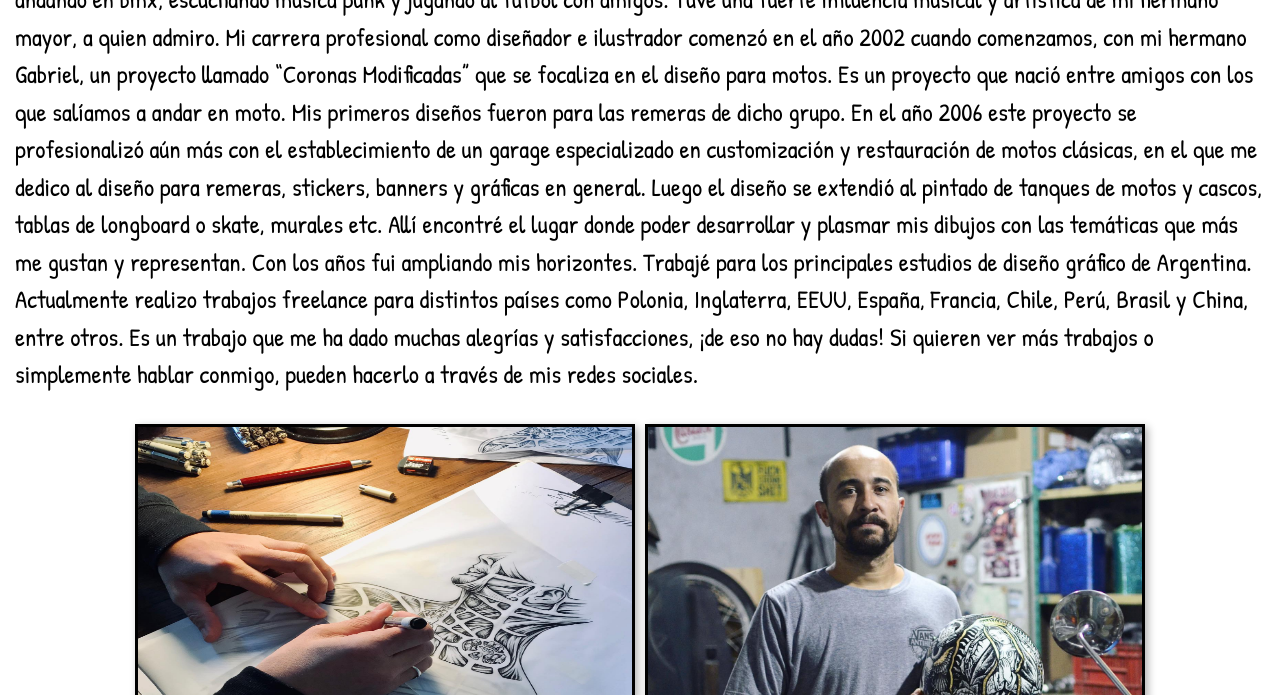
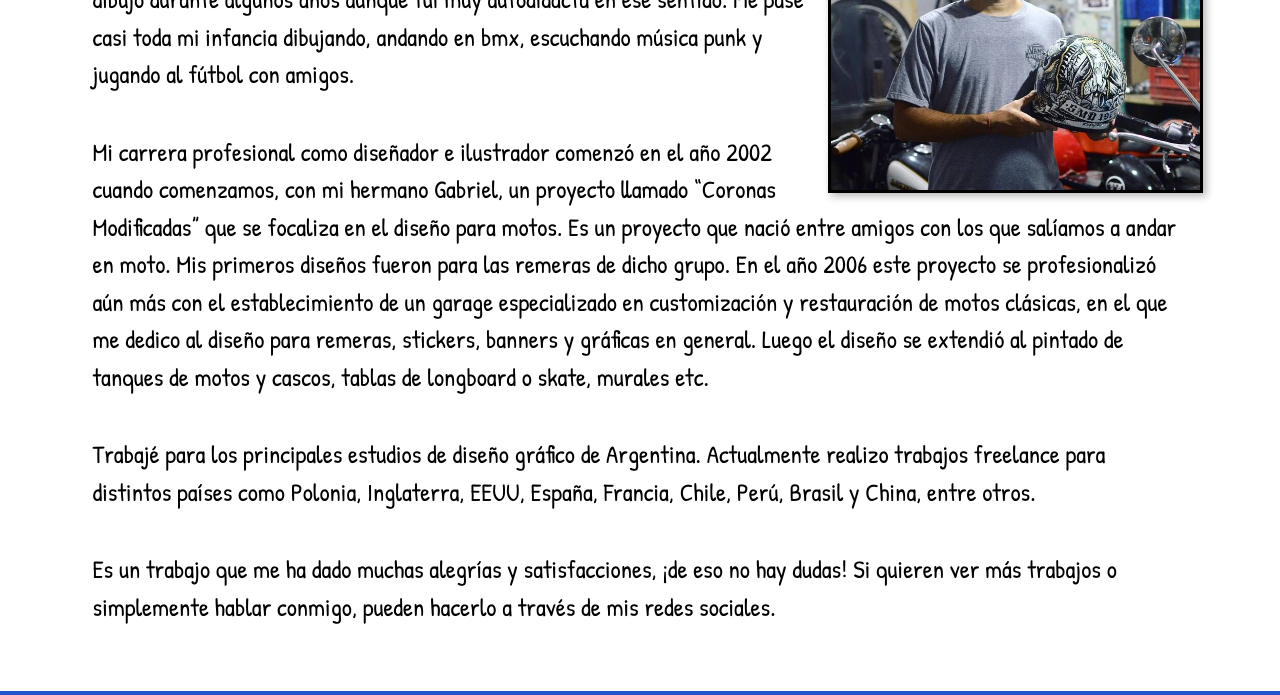
Before and after one commit to DiegoCasabona/Diye.3PF, a website: page pages/biografia.html in a window 1280 px wide. Shown: the part 290-985 px from the top of the page. Drawn offline with nearby package versions, Linux system fonts and the light colour scheme.

Commit message:
cambios 1 entrega final

```diff
--- a/package.json
+++ b/package.json
@@ -1,5 +1,5 @@
 {
-  "name": "diye.scss",
+  "name": "diye.scss.3pf",
   "version": "1.0.0",
   "description": "",
   "main": "index.js",
@@ -12,7 +12,7 @@
   "author": "",
   "license": "ISC",
   "dependencies": {
-    "sass": "^1.52.1"
+    "sass": "^1.52.3"
   },
   "devDependencies": {
     "node-sass": "^7.0.1",
--- a/pages/biografia.html
+++ b/pages/biografia.html
@@ -12,8 +12,7 @@
         integrity="sha384-1BmE4kWBq78iYhFldvKuhfTAU6auU8tT94WrHftjDbrCEXSU1oBoqyl2QvZ6jIW3" crossorigin="anonymous">
     <meta name="application-name" content="DIYE Diseñador/Ilustrador">
     <meta name="author" content="Diego Casabona">
-    <meta name="description"
-        content="Biografía de Diego Jiménez, DIYE">
+    <meta name="description" content="Biografía de Diego Jiménez, DIYE">
     <meta name="keywords" content="diseño, ilustración, dibujos, logos, serigrafía, gráfica, artista, stickers, banners, pintura, murales,
                 identidad corporativa, packaging, editorial, logos, fotografía, imagen visual, publicidad, comic">
     <meta name="viewport"
@@ -55,29 +54,37 @@
         <h1>BIOGRAFIA</h1>
     </header>
     <main>
-        <p>Soy Diego A. Jiménez aka DIYE y vivo en Buenos Aires, Argentina. Estudié Diseño Gráfico en la UBA, carrera
-            que me formó como profesional.
-            Tomé clases de dibujo durante algunos años aunque fui muy autodidacta en ese sentido. Me pasé casi toda mi
-            infancia dibujando, andando en bmx, escuchando música punk y jugando al fútbol con amigos. Tuve una fuerte
-            influencia musical y artística de mi hermano mayor, a quien admiro.
-            Mi carrera profesional como diseñador e ilustrador comenzó en el año 2002 cuando comenzamos, con mi hermano
-            Gabriel, un proyecto llamado “Coronas Modificadas” que se focaliza en el diseño para motos. Es un proyecto
-            que nació entre amigos con los que salíamos a andar en moto. Mis primeros diseños fueron para las remeras de
-            dicho grupo.
-            En el año 2006 este proyecto se profesionalizó aún más con el establecimiento de un garage especializado en
-            customización y restauración de motos clásicas, en el que me dedico al diseño para remeras, stickers,
-            banners y gráficas en general.
-            Luego el diseño se extendió al pintado de tanques de motos y cascos, tablas de longboard o skate, murales
-            etc. Allí encontré el lugar donde poder desarrollar y plasmar mis dibujos con las temáticas que más me
-            gustan y representan. Con los años fui ampliando mis horizontes. Trabajé para los principales estudios de
-            diseño gráfico de Argentina.
-            Actualmente realizo trabajos freelance para distintos países como Polonia, Inglaterra, EEUU, España,
-            Francia, Chile, Perú, Brasil y China, entre otros.
-            Es un trabajo que me ha dado muchas alegrías y satisfacciones, ¡de eso no hay dudas!
-            Si quieren ver más trabajos o simplemente hablar conmigo, pueden hacerlo a través de mis redes sociales.</p>
-        <div class="diegos">
-            <img class="imgBio" src="../assets/diego1.jpg">
-            <img class="imgBio" src="../assets/diego2.jpg">
+        <div class="container">
+            <div class="clearfix">
+                <img src="../assets/diego.jpg" class="col-md-4 float-md-end mb-3 ms-md-3 img-fluid" alt="...">
+
+                <p>Soy Diego A. Jiménez aka DIYE y vivo en Buenos Aires, Argentina. Estudié Diseño Gráfico
+                    en la UBA, carrera que me formó como profesional.
+                    Tomé clases de dibujo durante algunos años aunque fui muy autodidacta en ese sentido. Me pasé casi
+                    toda mi infancia dibujando, andando en bmx, escuchando música punk y jugando al fútbol con amigos.
+                </p>
+
+                <p>Mi carrera profesional como diseñador e ilustrador comenzó en el año 2002 cuando comenzamos, con mi
+                    hermano Gabriel, un proyecto llamado “Coronas Modificadas” que se focaliza en el diseño para motos.
+                    Es un
+                    proyecto que nació entre amigos con los que salíamos a andar en moto. Mis primeros diseños fueron
+                    para las
+                    remeras de dicho grupo. En el año 2006 este proyecto se profesionalizó aún más con el
+                    establecimiento de un garage
+                    especializado en customización y restauración de motos clásicas, en el que me dedico al diseño para
+                    remeras,
+                    stickers, banners y gráficas en general. Luego el diseño se extendió al pintado de tanques de motos
+                    y cascos,
+                    tablas de longboard o skate, murales etc.</p>
+                <p>Trabajé para los principales estudios de diseño gráfico de Argentina.
+                    Actualmente realizo trabajos freelance para distintos países como Polonia, Inglaterra, EEUU,
+                    España,
+                    Francia, Chile, Perú, Brasil y China, entre otros.</p>
+                <p>
+                    Es un trabajo que me ha dado muchas alegrías y satisfacciones, ¡de eso no hay dudas!
+                    Si quieren ver más trabajos o simplemente hablar conmigo, pueden hacerlo a través de mis redes
+                    sociales.</p>
+            </div>
         </div>
     </main>
     <!-- inicio de footer -->
--- a/scss/_estructura.scss
+++ b/scss/_estructura.scss
@@ -55,6 +55,9 @@ footer div h4 {
     padding: 5px;
     display: flex;
     justify-content: center;
+    & a{
+        color:white;
+    }
 }
 
 /*cierre footer*/
@@ -79,19 +82,10 @@ p {
 
 /*cierre home*/
 /*css biografia*/
-.diegos {
-    display: flex;
-    justify-content: center;
-    align-items: center;
-}
-
-.imgBio {
-    margin: 5px;
+.img-fluid {
     border: 3px solid #000;
     box-shadow: 3px 3px 8px 0px rgba(0, 0, 0, 0.3);
-    width: 500px;
-    height: 400px;
-}
+    }
 
 /*cierre biografia*/
 /*grid galeria*/
@@ -119,7 +113,7 @@ h1 {
     margin: 5px;
     border: 3px solid #000;
     box-shadow: 3px 3px 8px 0px rgba(0, 0, 0, 0.3);
-    max-width: 23vw;
+    max-width: 80%;
     transition: all 300ms;
     filter: grayscale(100%);
     position: relative;
@@ -135,6 +129,7 @@ h1 {
 /*cierre galeria*/
 /*css proyectos*/
 .card {
+    margin: 15px;
     padding: 10px;
     background-color: aliceblue;
 }
```
Also changed, not shown: pages/proyectos.html (+3 -3 lines), assets/diego.jpg (added), assets/diego1.jpg (deleted), assets/diego2.jpg (deleted), css/style.css, 1 other file.
